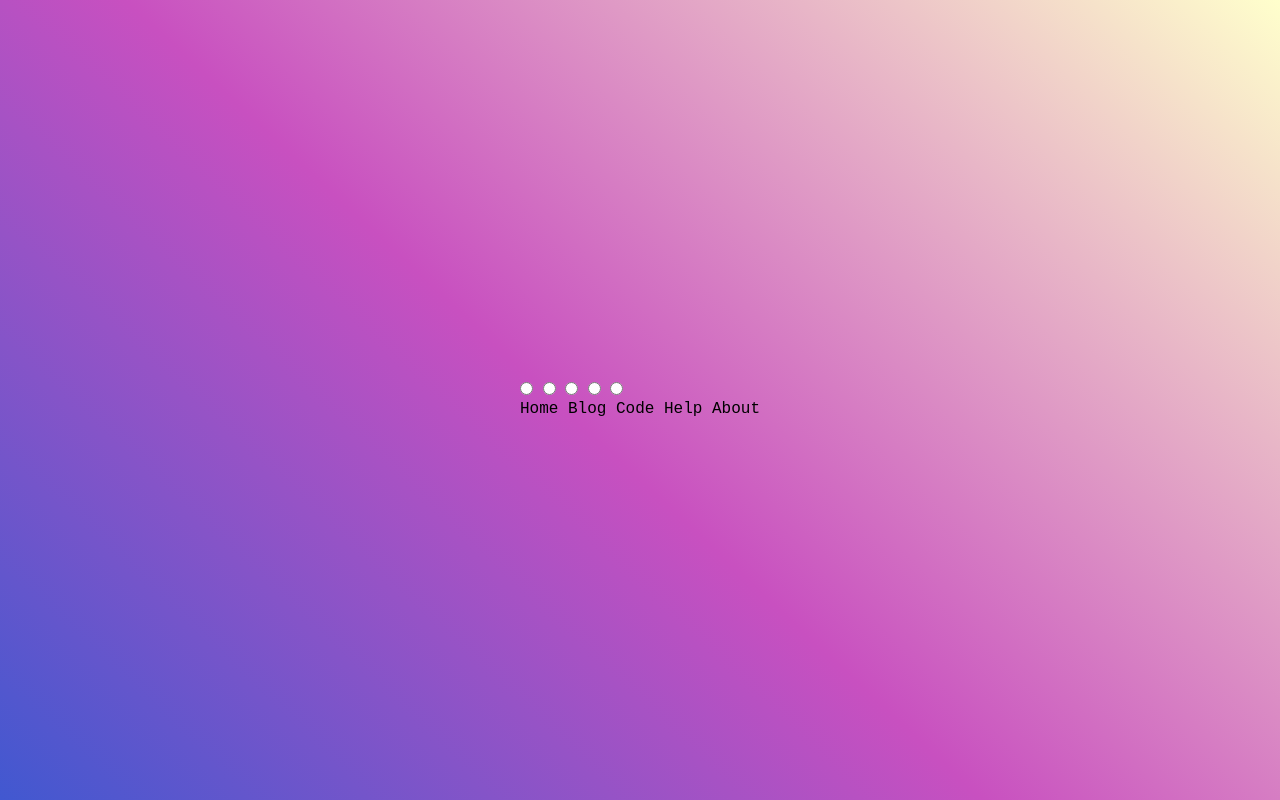
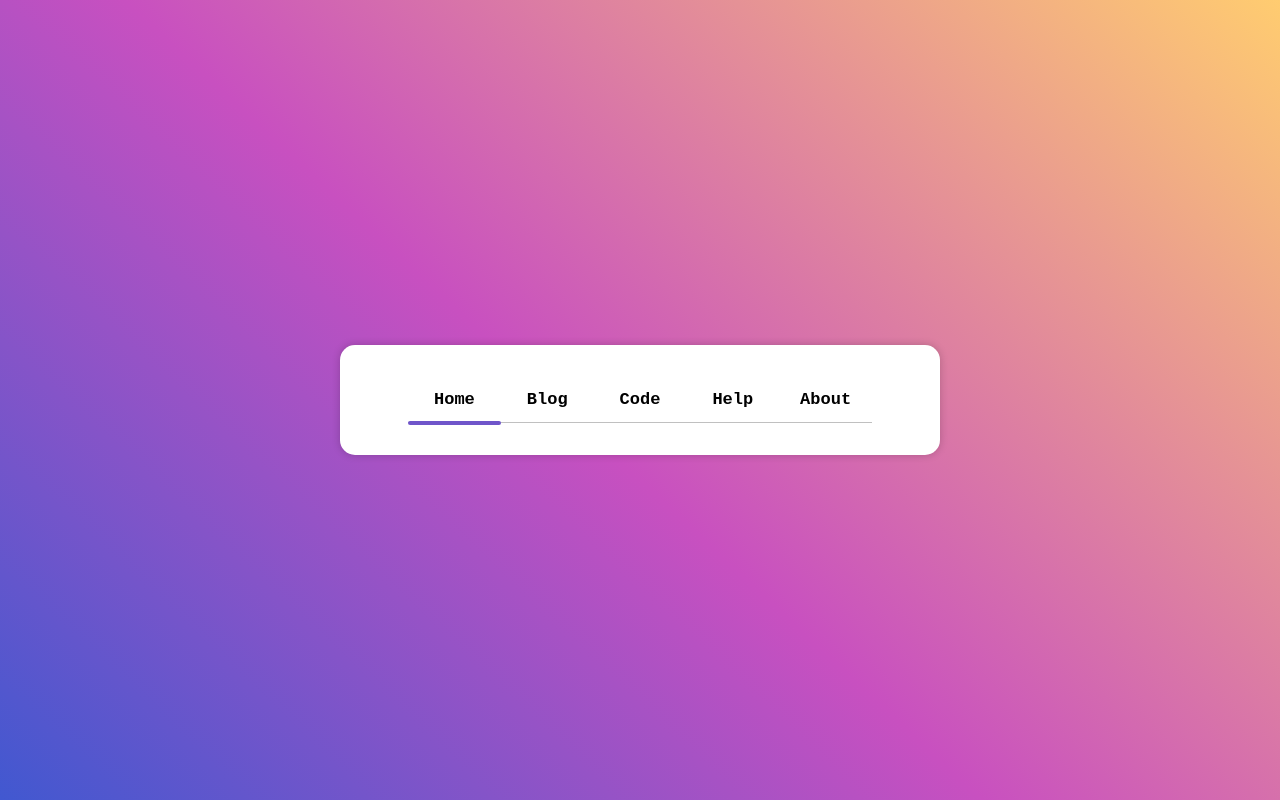
Before and after one commit to abdulaziz007/css-tabs, a plain HTML site: page index.html in a window 1280 px wide. Drawn offline with Linux system fonts and the light colour scheme.

Commit message:
animating the slider

```diff
--- a/index.html
+++ b/index.html
@@ -8,17 +8,18 @@
 </head>
 <body>
     <div class="container">
-        <input type="radio" name="slider" id="home">
+        <input type="radio" name="slider" id="home" checked>
         <input type="radio" name="slider" id="blog">
         <input type="radio" name="slider" id="code">
         <input type="radio" name="slider" id="help">
         <input type="radio" name="slider" id="about">
         <nav>
-            <label for="" class="home">Home</label>
-            <label for="" class="blog">Blog</label>
-            <label for="" class="code">Code</label>
-            <label for="" class="help">Help</label>
-            <label for="" class="about">About</label>
+            <label for="home" class="home">Home</label>
+            <label for="blog" class="blog">Blog</label>
+            <label for="code" class="code">Code</label>
+            <label for="help" class="help">Help</label>
+            <label for="about" class="about">About</label>
+            <div class="slider"></div>
         </nav>
     </div>
 </body>
--- a/styles.css
+++ b/styles.css
@@ -13,5 +13,97 @@ body {
     align-items: center;
     justify-content: center;
     height: 100vh;
-    background: linear-gradient(43deg, #4158D0 0%, #C850C0 46%, #FFC)
+    background: linear-gradient(43deg, #4158D0 0%, #C850C0 46%, #FFCC70 100%);
 }
+
+
+.container {
+    max-width: 600px;
+    width: 100%;
+    background-color: #fff;
+    padding: 30px 10px;
+    border-radius: 15px;
+    display: flex;
+    align-items: center;
+    justify-content: center;
+    flex-direction: column;
+    box-shadow: 0 0 8px rgba(0, 0, 0, 0.2);
+}
+
+
+.container nav {
+    position: relative;
+    height: 50px;
+    width: 80%;
+    display: flex;
+    align-items: center;
+    justify-content: center;
+}
+
+
+.container nav::after {
+    content: '';
+    background: silver;
+    width: 100%;
+    height: 1px;
+    position: absolute;
+    top: 47px;
+    filter: blur(0.5px);
+}
+
+.container nav label {
+    position: relative;
+    display: block;
+    height: 100%;
+    width: 100%;
+    text-align: center;
+    line-height: 50px;
+    cursor: pointer;
+    font-size: 17px;
+    font-weight: 600;
+    transition: all 0.3s ease;
+}
+
+
+
+#home:checked ~ nav label .home,
+#blog:checked ~ nav label .blog,
+#code:checked ~ nav label .code,
+#help:checked ~ nav label .help,
+#about:checked ~ nav label .about {
+    color: #6F55CA;
+}
+
+input[type='radio']{
+    display: none;
+
+}
+
+.container nav .slider {
+    position: absolute;
+    height: 4.5px;
+    background-color: #6F55CA;
+    border-radius: 20px;
+    width: 20%;
+    z-index: 1;
+    left: 0;
+    bottom: 0;
+    transition: all 0.3s ease;
+    filter: blur(0.4px);
+}
+
+#blog:checked ~ nav .slider {
+    left: 20%;
+}
+
+#code:checked ~ nav .slider {
+    left: 40%;
+}
+
+#help:checked ~ nav .slider {
+    left: 60%;
+}
+
+#about:checked ~ nav .slider {
+    left: 80%;
+}
```
